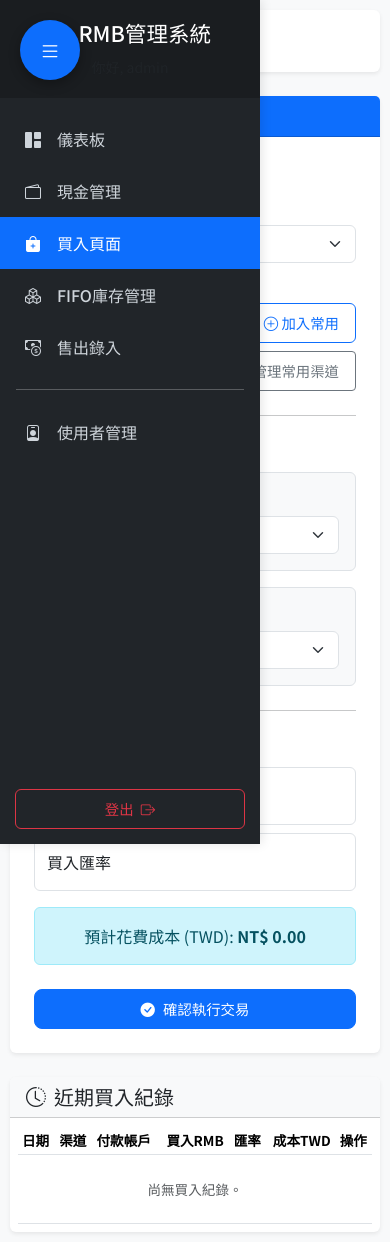
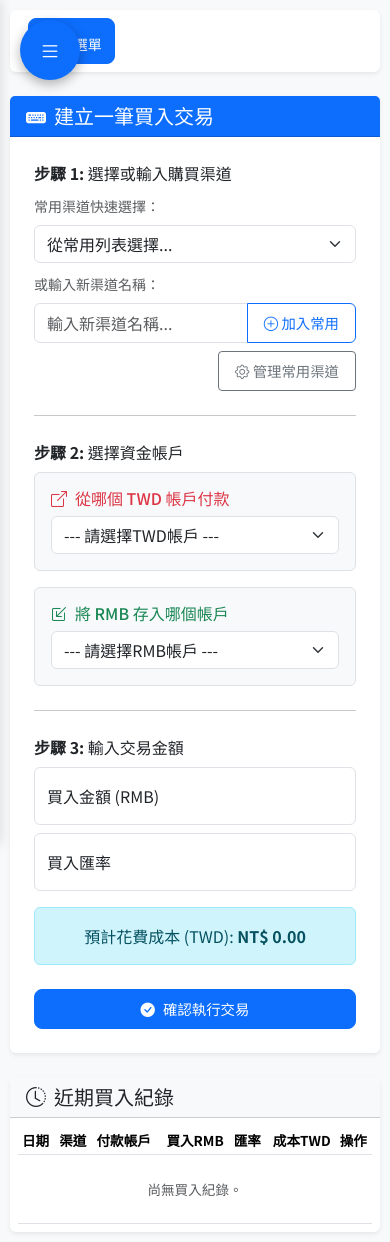
Before and after one commit to Hosugon123/RMB-SALES-SYSTEM, a Flask app: page /buy-in in a window 390 px wide. Run offline with Flask 3, Linux system fonts and the light colour scheme; a user stored in the database is signed in; data comes from the database, SQL or seed files in the repository; data that the repository does not hold is empty; some libraries are stand-ins or nearby versions.

Commit message:
Complete rewrite of sidebar logic with separate mobile/desktop classes

```diff
--- a/templates/base.html
+++ b/templates/base.html
@@ -42,10 +42,6 @@
             height: 100vh;
             z-index: 1031;
             box-shadow: 2px 0 10px rgba(0,0,0,0.1);
-        }
-
-        #sidebar.active {
-            margin-left: -260px;
         }
 
         #sidebar .sidebar-header {
@@ -102,41 +98,27 @@
             padding-left: 260px;
         }
 
-        #content.active {
-            padding-left: 0;
-        }
-
         .main-content-inner {
             padding: 25px;
         }
 
                 /* --- Mobile Responsive Styles --- */
         @media (max-width: 768px) {
+            /* 手機上側邊欄預設隱藏 */
             #sidebar {
-                margin-left: -260px !important;
-                width: 260px;
                 transform: translateX(-100%);
                 transition: transform 0.3s ease-in-out;
-                left: -260px !important;
             }
 
-            #sidebar.active {
-                margin-left: 0 !important;
+            /* 手機上側邊欄顯示 */
+            #sidebar.show {
                 transform: translateX(0);
-                left: 0 !important;
             }
 
+            /* 手機上內容區域全寬 */
             #content {
                 padding-left: 0 !important;
                 width: 100% !important;
-                margin-left: 0 !important;
-                left: 0 !important;
-            }
-
-            #content.active {
-                padding-left: 0 !important;
-                margin-left: 0 !important;
-                left: 0 !important;
             }
 
             .main-content-inner {
@@ -155,7 +137,7 @@
                 z-index: 1030;
             }
 
-            .sidebar-overlay.active {
+            .sidebar-overlay.show {
                 display: block;
             }
 
@@ -178,21 +160,6 @@
             /* 強制確保手機上內容區域不被遮擋 */
             .wrapper {
                 overflow-x: hidden;
-        }
-
-        /* 緊急修正：強制手機上側邊欄隱藏 */
-        #sidebar:not(.active) {
-            display: none !important;
-            visibility: hidden !important;
-            opacity: 0 !important;
-            transform: translateX(-100%) !important;
-        }
-
-        #sidebar.active {
-            display: block !important;
-            visibility: visible !important;
-            opacity: 1 !important;
-            transform: translateX(0) !important;
             }
 
             /* 浮動側邊欄切換按鈕 */
@@ -384,6 +351,15 @@
                     }
                 });
 
+                // 點擊遮罩關閉側邊欄（手機上）
+                if (sidebarOverlay) {
+                    sidebarOverlay.addEventListener('click', function() {
+                        if (window.innerWidth <= 768) {
+                            closeSidebar();
+                        }
+                    });
+                }
+
                 // 滑動手勢支援（手機上）
                 let touchStartX = 0;
                 let touchEndX = 0;
@@ -402,6 +378,17 @@
                     const diff = touchStartX - touchEndX;
 
                     if (Math.abs(diff) > swipeThreshold) {
+                        if (window.innerWidth <= 768) {
+                            // 手機上使用 show 類別
+                            if (diff > 0 && !sidebar.classList.contains('show')) {
+                                // 向左滑動，開啟側邊欄
+                                openSidebar();
+                            } else if (diff < 0 && sidebar.classList.contains('show')) {
+                                // 向右滑動，關閉側邊欄
+                                closeSidebar();
+                            }
+                        } else {
+                            // 桌面版使用 active 類別
                             if (diff > 0 && !sidebar.classList.contains('active')) {
                                 // 向左滑動，開啟側邊欄
                                 openSidebar();
@@ -411,64 +398,75 @@
                             }
                         }
                     }
+                }
 
                 function toggleSidebar() {
+                    if (window.innerWidth <= 768) {
+                        // 手機上使用 show 類別
+                        if (sidebar.classList.contains('show')) {
+                            closeSidebar();
+                        } else {
+                            openSidebar();
+                        }
+                    } else {
+                        // 桌面版使用 active 類別
                         if (sidebar.classList.contains('active')) {
                             closeSidebar();
                         } else {
                             openSidebar();
                         }
                     }
+                }
 
                 function openSidebar() {
-                    sidebar.classList.remove('active');
-                    content.classList.remove('active');
+                    if (window.innerWidth <= 768) {
+                        // 手機上
+                        sidebar.classList.add('show');
                         if (sidebarOverlay) {
-                        sidebarOverlay.classList.add('active');
+                            sidebarOverlay.classList.add('show');
                         }
                         // 更新浮動按鈕圖示
                         if (floatingToggleBtn) {
                             floatingToggleBtn.innerHTML = '<i class="bi bi-x-lg fs-4"></i>';
                         }
+                    } else {
+                        // 桌面版
+                        sidebar.classList.remove('active');
+                        content.classList.remove('active');
+                    }
                 }
 
                 function closeSidebar() {
                     if (window.innerWidth <= 768) {
-                        sidebar.classList.add('active');
-                        content.classList.add('active');
+                        // 手機上
+                        sidebar.classList.remove('show');
                         if (sidebarOverlay) {
-                            sidebarOverlay.classList.remove('active');
+                            sidebarOverlay.classList.remove('show');
                         }
                         // 更新浮動按鈕圖示
                         if (floatingToggleBtn) {
                             floatingToggleBtn.innerHTML = '<i class="bi bi-list fs-4"></i>';
                         }
-                    }
-                }
-
-                // 強制確保手機上側邊欄隱藏
-                function forceMobileSidebarHidden() {
-                    if (window.innerWidth <= 768) {
+                    } else {
+                        // 桌面版
                         sidebar.classList.add('active');
                         content.classList.add('active');
-                        if (sidebarOverlay) {
-                            sidebarOverlay.classList.remove('active');
-                        }
                     }
                 }
 
                 function initSidebarState() {
                     if (window.innerWidth <= 768) {
-                        sidebar.classList.add('active');
-                        content.classList.add('active');
+                        // 手機上預設隱藏側邊欄
+                        sidebar.classList.remove('show');
                         if (sidebarOverlay) {
-                            sidebarOverlay.classList.remove('active');
+                            sidebarOverlay.classList.remove('show');
                         }
                     } else {
+                        // 桌面版預設顯示側邊欄
                         sidebar.classList.remove('active');
                         content.classList.remove('active');
                         if (sidebarOverlay) {
-                            sidebarOverlay.classList.remove('active');
+                            sidebarOverlay.classList.remove('show');
                         }
                     }
                 }
@@ -479,16 +477,15 @@
                 // 監聽視窗大小變化
                 window.addEventListener('resize', function() {
                     initSidebarState();
-                    // 強制確保手機上側邊欄隱藏
-                    if (window.innerWidth <= 768) {
-                        forceMobileSidebarHidden();
-                    }
                 });
 
-                // 頁面載入完成後再次確保手機上側邊欄隱藏
+                // 頁面載入完成後確保手機上側邊欄隱藏
                 window.addEventListener('load', function() {
                     if (window.innerWidth <= 768) {
-                        forceMobileSidebarHidden();
+                        sidebar.classList.remove('show');
+                        if (sidebarOverlay) {
+                            sidebarOverlay.classList.remove('show');
+                        }
                     }
                 });
 
@@ -501,6 +498,14 @@
                         }
                     });
                 });
+
+                // 確保手機上側邊欄預設隱藏
+                if (window.innerWidth <= 768) {
+                    sidebar.classList.remove('show');
+                    if (sidebarOverlay) {
+                        sidebarOverlay.classList.remove('show');
+                    }
+                }
             }
         });
     </script>
```
Lines whose indentation alone changed are shown as unchanged.
